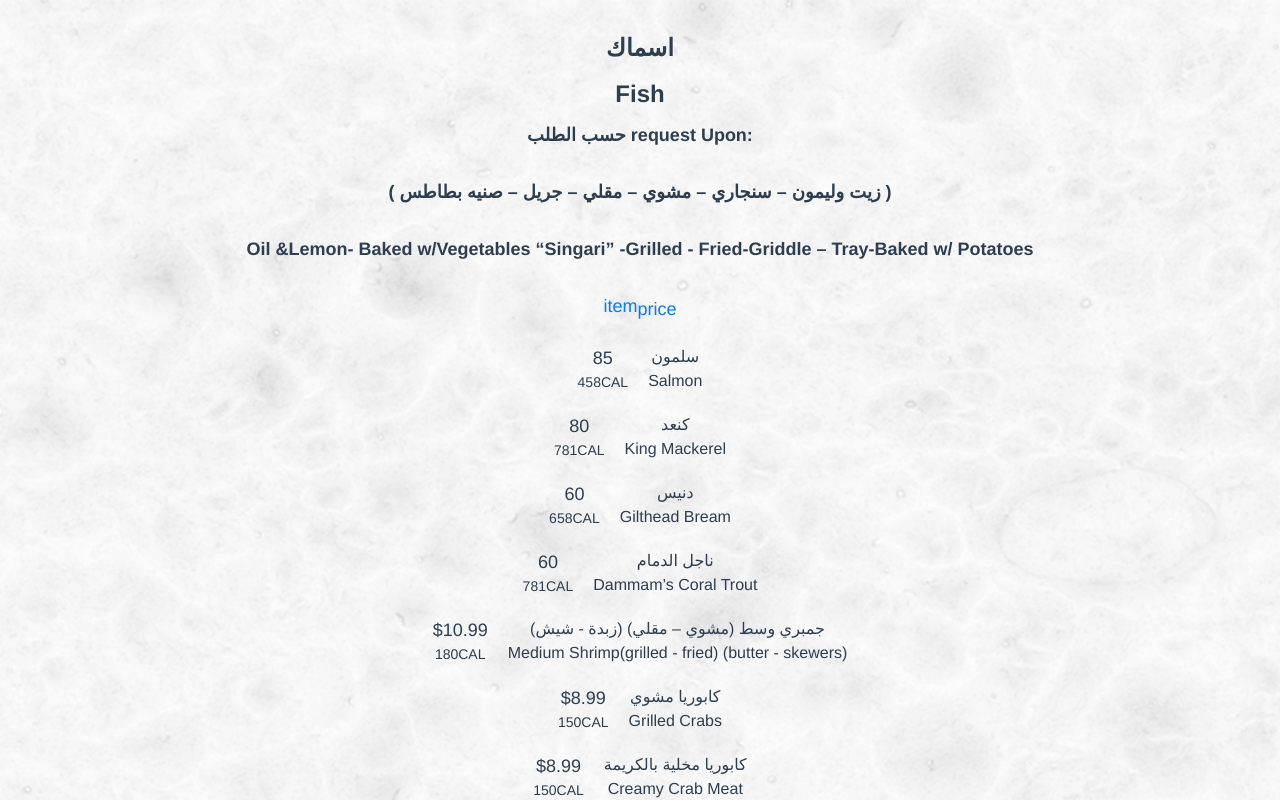
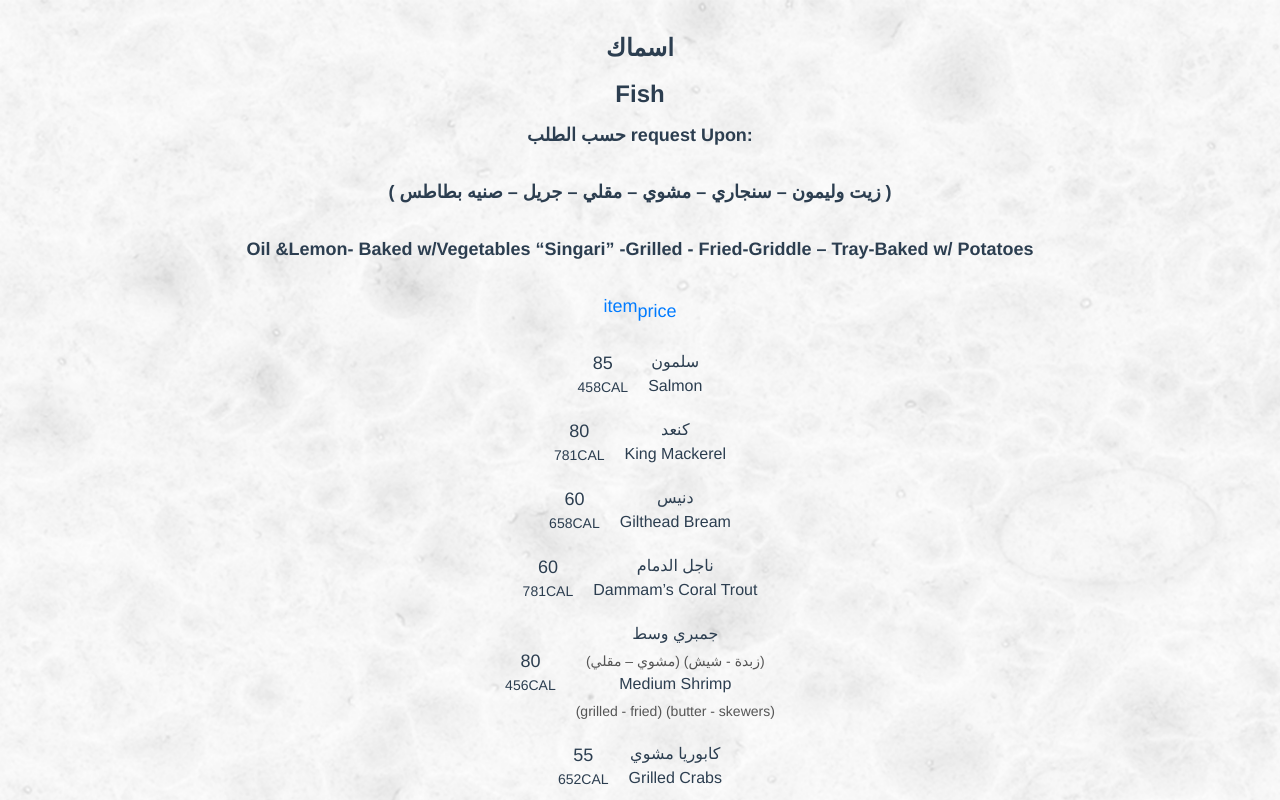
Before and after one commit to MA7MOUDAL3RABY/sahel-iskandaranni, a Vue app: page /fish in a window 1280 px wide. Shown: the top 800 px of the page. Built offline with nearby package versions, Linux system fonts and the light colour scheme.

Commit message:
new price

```diff
--- a/src/views/Fish.vue
+++ b/src/views/Fish.vue
@@ -56,7 +56,6 @@ export default {
 
           price: "85",
           calories: "458",
-          image: require("@/assets/image009.png"),
         },
         {
           name: "كنعد",
@@ -66,7 +65,6 @@ export default {
 
           price: "80",
           calories: 781,
-          image: require("@/assets/image009.png"),
         },
         {
           name: "دنيس",
@@ -76,7 +74,6 @@ export default {
 
           price: "60",
           calories: 658,
-          image: require("@/assets/image009.png"),
         },
         {
           name: "ناجل الدمام",
@@ -86,28 +83,28 @@ export default {
 
           price: "60",
           calories: 781,
-          image: require("@/assets/image009.png"),
         },
         {
-          name: "جمبري وسط (مشوي – مقلي) (زبدة - شيش)",
-          nameen: "Medium Shrimp(grilled - fried) (butter - skewers)",
-          price: "$10.99",
-          calories: 180,
-          image: require("@/assets/image029.png"),
+          name: " جمبري وسط  ",
+          arabicDescription: "  (مشوي – مقلي) (زبدة - شيش) ",
+
+          nameen: "Medium Shrimp ",
+          englishDescription: " (grilled - fried) (butter - skewers) ",
+
+          price: "80",
+          calories: 456,
         },
         {
           name: "كابوريا مشوي",
           nameen: "Grilled Crabs",
-          price: "$8.99",
-          calories: 150,
-          image: require("@/assets/image030.png"),
+          price: "55",
+          calories: 652,
         },
         {
           name: "كابوريا مخلية بالكريمة ",
           nameen: "Creamy Crab Meat",
-          price: "$8.99",
-          calories: 150,
-          image: require("@/assets/image030.png"),
+          price: "60",
+          calories: 359,
         },
         // Add more fish items here as needed
       ],
@@ -158,7 +155,7 @@ export default {
 .item-description {
   font-size: 18px;
   color: #007bff; /* You can adjust the color to match your design */
-  margin-bottom: 5px;
+  margin-bottom: 10px;
 }
 
 .price-description {
```
